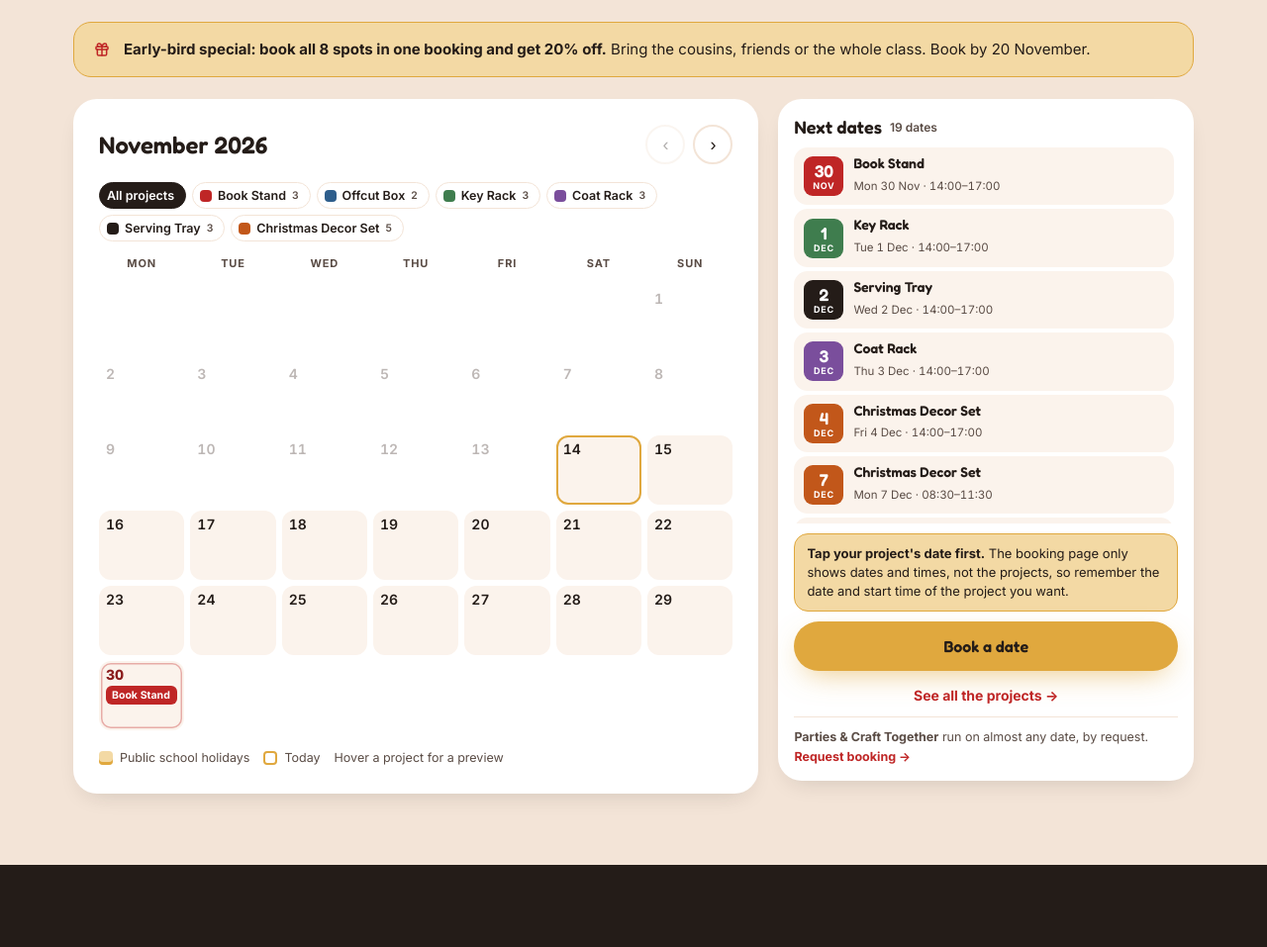
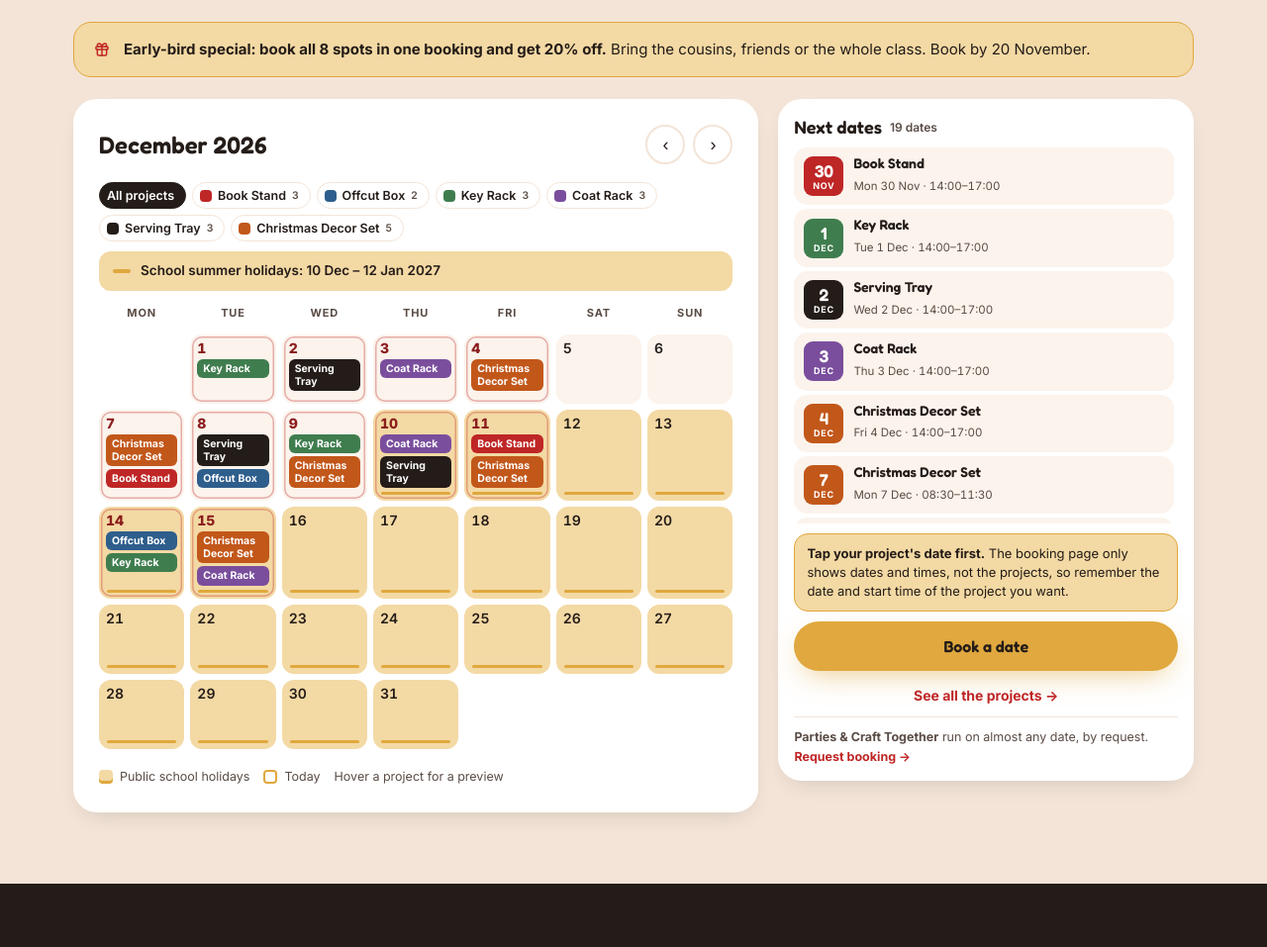
Before and after one commit to henkvds17-alt/prowell-woodskills-website, a plain HTML site: page index.html in a window 1280 px wide. Shown: the part 3220-4177 px from the top of the page at 99% size. Drawn offline with Linux system fonts and the light colour scheme; animation ran at ten frames a second.

Commit message:
Calendar opens on the busier month when the first month has only 1-2 dates
Co-Authored-By: Claude Opus 5.5 <noreply@anthropic.com>
Claude-Session: https://claude.ai/code/session_01PL3Pd6HhJaELh8fp69QtTL

```diff
--- a/index.html
+++ b/index.html
@@ -1059,7 +1059,12 @@ const fmtShort=s=>{const d=parse(s);return `${d.getDate()} ${MONTHS[d.getMonth()
 const nextHoliday=()=>SCHOOL_HOLIDAYS.find(h=>h.to>=iso(today));
 function jumpToStart(){ // open on first (filtered) workshop month, else on the next school holiday month
   const f=sessions()[0], h=nextHoliday();
-  const d=f?parse(f.date):(h?parse(h.from<iso(today)?iso(today):h.from):today);
+  let d=f?parse(f.date):(h?parse(h.from<iso(today)?iso(today):h.from):today);
+  if(f){ // if the first month has only 1-2 dates and the next month has more, open on the busier month (the list still shows the early date first)
+    const ym=x=>x.slice(0,7), all=sessions(), m1=ym(f.date);
+    const n1=all.filter(s=>ym(s.date)===m1).length, nxt=all.find(s=>ym(s.date)>m1);
+    if(nxt && n1<3 && all.filter(s=>ym(s.date)===ym(nxt.date)).length>n1) d=parse(nxt.date);
+  }
   viewY=d.getFullYear(); viewM=d.getMonth();
 }
 function renderHolBanner(){
```
